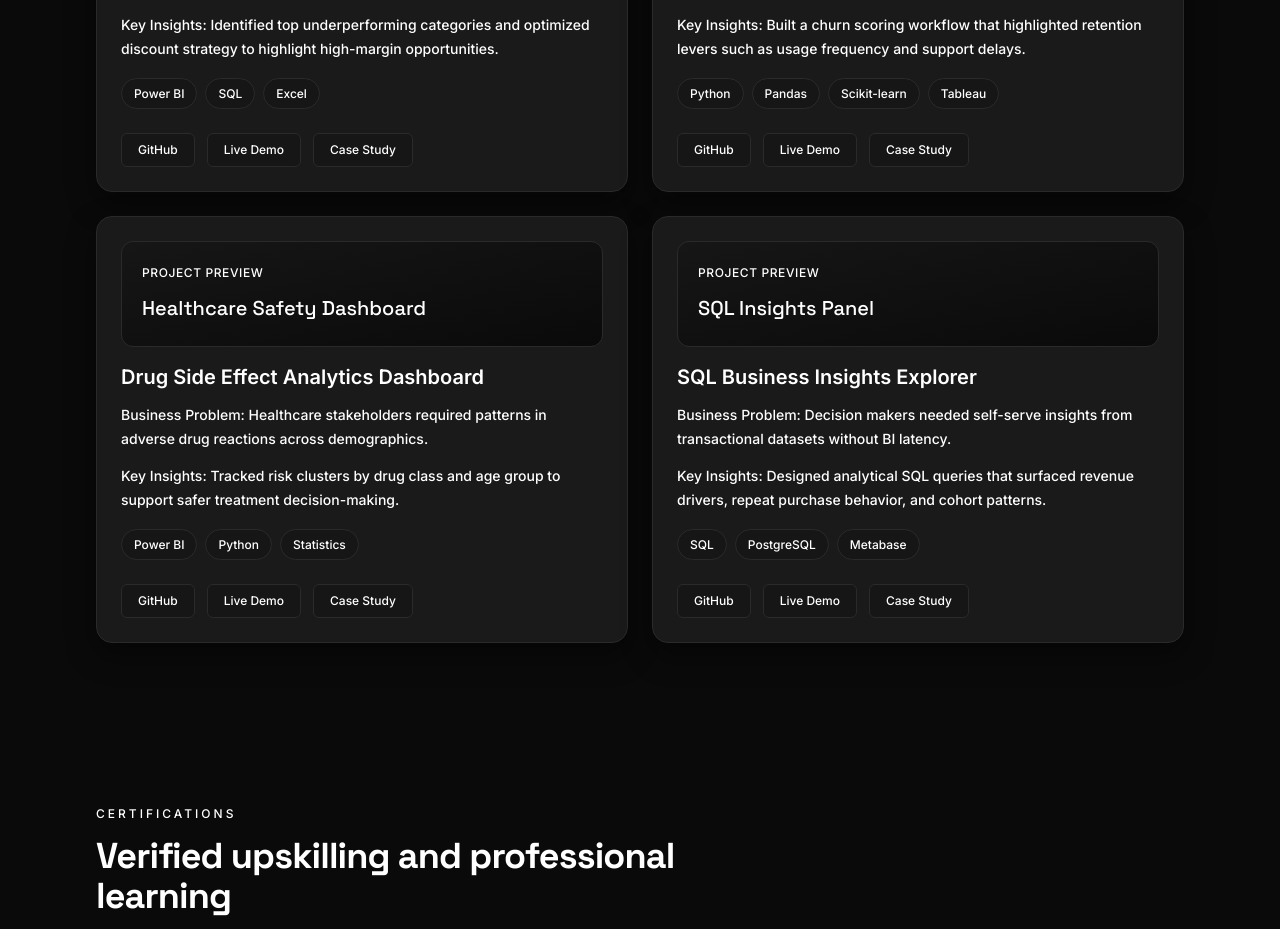
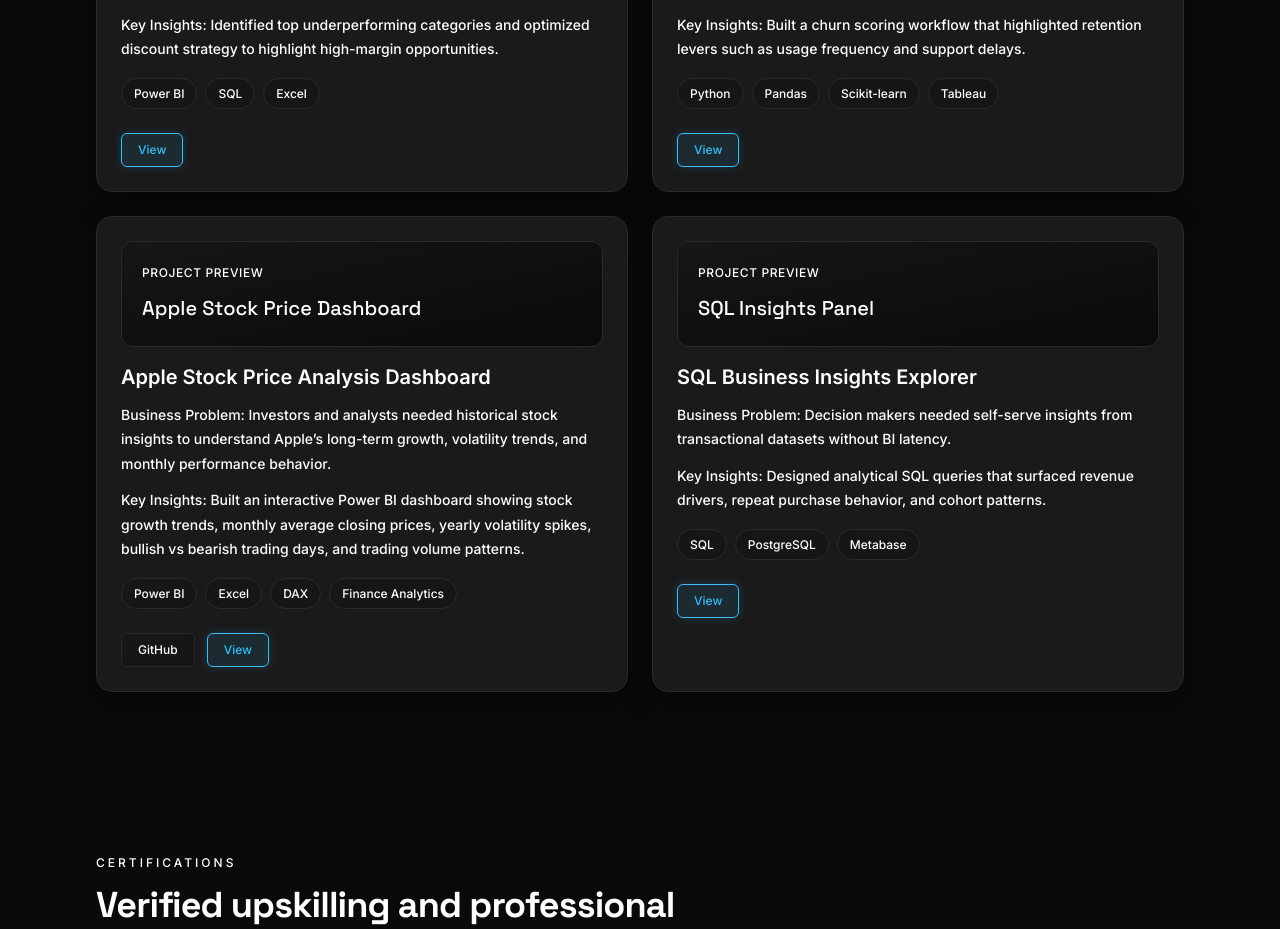
Before and after one commit to samhoon000/My-Portfolio, a React (Vite) app: page / in a window 1280 px wide. Shown: the part 2620-3549 px from the top of the page. Built offline with nearby package versions, Linux system fonts and the light colour scheme.

Commit message:
Fix my projects section

```diff
--- a/src/components/projects-section.jsx
+++ b/src/components/projects-section.jsx
@@ -1,7 +1,19 @@
+import { useState } from 'react'
 import { projects } from '../data/portfolio-data'
 import { SectionHeading } from './section-heading'
+import { FaTimes } from 'react-icons/fa'
 
 export function ProjectsSection() {
+  const [selectedProject, setSelectedProject] = useState(null)
+
+  const openModal = (project) => {
+    setSelectedProject(project)
+  }
+
+  const closeModal = () => {
+    setSelectedProject(null)
+  }
+
   return (
     <section id="projects" className="py-16 sm:py-20">
       <SectionHeading
@@ -36,19 +48,66 @@ export function ProjectsSection() {
               ))}
             </div>
             <div className="mt-6 flex flex-wrap gap-3">
-              <a href={project.githubUrl} className="rounded-md border border-stroke bg-panel px-4 py-2 text-xs font-medium text-textPrimary transition hover:border-accent focus-visible:outline-none focus-visible:ring-2 focus-visible:ring-accent focus-visible:ring-offset-2 focus-visible:ring-offset-base">
-                GitHub
-              </a>
-              <a href={project.demoUrl} className="rounded-md border border-stroke bg-panel px-4 py-2 text-xs font-medium text-textPrimary transition hover:border-accentSoft focus-visible:outline-none focus-visible:ring-2 focus-visible:ring-accent focus-visible:ring-offset-2 focus-visible:ring-offset-base">
-                Live Demo
-              </a>
-              <a href={project.caseStudyUrl} className="rounded-md border border-stroke bg-panel px-4 py-2 text-xs font-medium text-textPrimary transition hover:border-textSecondary focus-visible:outline-none focus-visible:ring-2 focus-visible:ring-accent focus-visible:ring-offset-2 focus-visible:ring-offset-base">
-                Case Study
-              </a>
+              {project.githubUrl && project.githubUrl !== '#' && (
+                <a
+                  href={project.githubUrl}
+                  target="_blank"
+                  rel="noopener noreferrer"
+                  className="rounded-md border border-stroke bg-panel px-4 py-2 text-xs font-medium text-textPrimary transition hover:border-accent focus-visible:outline-none focus-visible:ring-2 focus-visible:ring-accent focus-visible:ring-offset-2 focus-visible:ring-offset-base"
+                >
+                  GitHub
+                </a>
+              )}
+              <button
+                onClick={() => openModal(project)}
+                className="rounded-md border border-accent bg-accent/10 px-4 py-2 text-xs font-medium text-accent transition hover:bg-accent hover:text-base focus-visible:outline-none focus-visible:ring-2 focus-visible:ring-accent focus-visible:ring-offset-2 focus-visible:ring-offset-base shadow-[0_0_10px_rgba(56,189,248,0.2)] hover:shadow-[0_0_15px_rgba(56,189,248,0.4)]"
+              >
+                View
+              </button>
             </div>
           </article>
         ))}
       </div>
+
+      {/* Image Modal Gallery */}
+      {selectedProject && (
+        <div className="fixed inset-0 z-50 flex items-center justify-center bg-base/90 p-4 sm:p-6 md:p-8 backdrop-blur-sm transition-all duration-300">
+          <div className="relative max-h-full w-full max-w-6xl rounded-2xl border border-stroke bg-panel p-5 sm:p-8 shadow-[0_0_40px_rgba(56,189,248,0.15)] flex flex-col animate-scaleIn">
+            <button
+              onClick={closeModal}
+              className="absolute right-4 top-4 sm:right-6 sm:top-6 z-10 rounded-full bg-base/80 p-2 text-textSecondary transition hover:bg-accent hover:text-base focus:outline-none shadow-md"
+              aria-label="Close modal"
+            >
+              <FaTimes size={20} />
+            </button>
+
+            <h3 className="mb-6 text-xl sm:text-2xl font-semibold text-textPrimary pr-12">{selectedProject.title}</h3>
+
+            <div className="relative flex-1 overflow-y-auto rounded-xl bg-base border border-stroke/50 p-4 sm:p-6">
+              {selectedProject.images && selectedProject.images.length > 0 ? (
+                <div className="grid grid-cols-1 md:grid-cols-2 gap-6 sm:gap-8 items-start">
+                  {selectedProject.images.map((img, idx) => (
+                    <div
+                      key={idx}
+                      className="group relative overflow-hidden rounded-xl bg-panelSoft border border-stroke transition-all duration-300 hover:border-accent hover:shadow-[0_0_20px_rgba(56,189,248,0.3)] hover:-translate-y-1"
+                    >
+                      <img
+                        src={img}
+                        alt={`${selectedProject.title} screenshot ${idx + 1}`}
+                        className="h-auto w-full object-contain transition-transform duration-500 group-hover:scale-[1.03]"
+                      />
+                    </div>
+                  ))}
+                </div>
+              ) : (
+                <div className="flex flex-col items-center justify-center min-h-[40vh] text-textSecondary">
+                  <p>Images coming soon for this project.</p>
+                </div>
+              )}
+            </div>
+          </div>
+        </div>
+      )}
     </section>
   )
 }
--- a/src/data/portfolio-data.js
+++ b/src/data/portfolio-data.js
@@ -86,15 +86,14 @@ export const projects = [
     caseStudyUrl: '#',
   },
   {
-    title: 'Drug Side Effect Analytics Dashboard',
-    problem: 'Healthcare stakeholders required patterns in adverse drug reactions across demographics.',
-    tools: ['Power BI', 'Python', 'Statistics'],
+    title: 'Apple Stock Price Analysis Dashboard',
+    problem: 'Investors and analysts needed historical stock insights to understand Apple’s long-term growth, volatility trends, and monthly performance behavior.',
+    tools: ['Power BI', 'Excel', 'DAX', 'Finance Analytics'],
     insights:
-      'Tracked risk clusters by drug class and age group to support safer treatment decision-making.',
-    imageLabel: 'Healthcare Safety Dashboard',
-    githubUrl: '#',
-    demoUrl: '#',
-    caseStudyUrl: '#',
+      'Built an interactive Power BI dashboard showing stock growth trends, monthly average closing prices, yearly volatility spikes, bullish vs bearish trading days, and trading volume patterns.',
+    imageLabel: 'Apple Stock Price Dashboard',
+    githubUrl: 'https://github.com/samhoon000/apple-stock-trend-dashboard.git',
+    images: ['/Apple-Stock-1.png', '/Apple-Stock-2.png'],
   },
   {
     title: 'SQL Business Insights Explorer',
--- a/tailwind.config.js
+++ b/tailwind.config.js
@@ -29,6 +29,7 @@ export default {
       animation: {
         float: 'float 6s ease-in-out infinite',
         pulseSoft: 'pulseSoft 4s ease-in-out infinite',
+        scaleIn: 'scaleIn 0.25s ease-out forwards',
       },
       keyframes: {
         float: {
@@ -39,6 +40,10 @@ export default {
           '0%, 100%': { opacity: 0.55 },
           '50%': { opacity: 1 },
         },
+        scaleIn: {
+          '0%': { opacity: 0, transform: 'scale(0.95)' },
+          '100%': { opacity: 1, transform: 'scale(1)' },
+        },
       },
     },
   },
```
Also changed, not shown: public/Apple-Stock-1.png (added), public/Apple-Stock-2.png (added).
